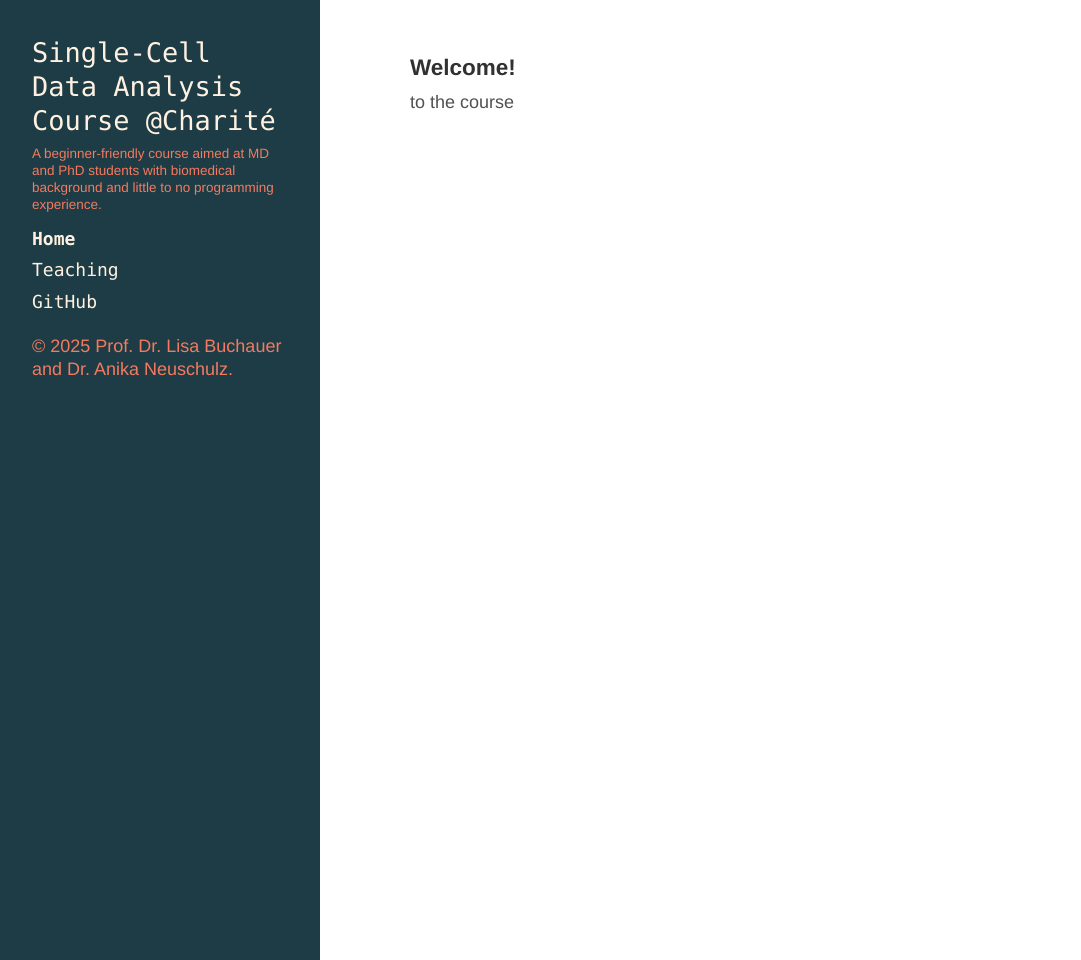
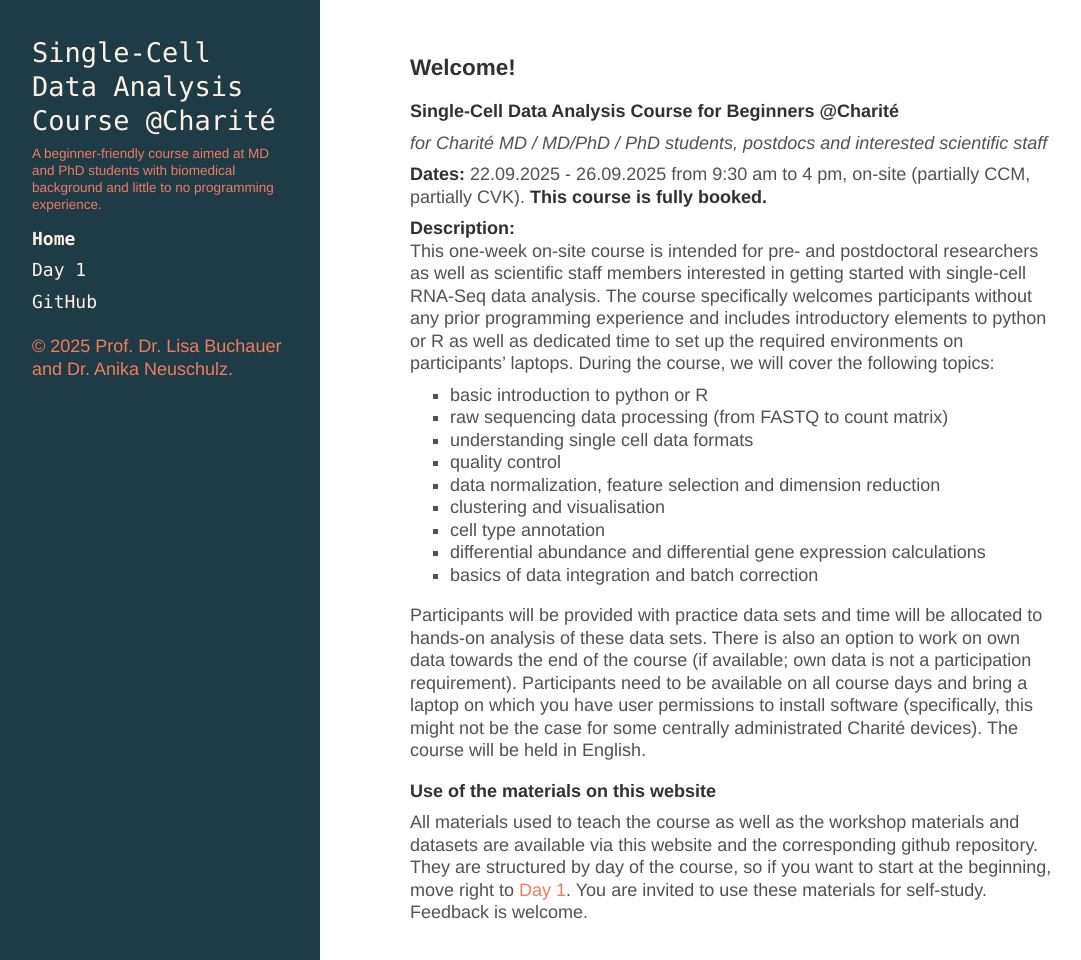
Before and after one commit to buchauer-lab/charite-sc-data-course, a Jekyll site: the page built from docs/index.md, in a window 1280 px wide and 960 px high. Shown: the whole window, without its empty margins (4-1085 px from the left). Built offline with Jekyll 4.4.1, drawn with Linux system fonts in a browser that asks for light colours; nearby versions of some CDN libraries; a style sheet for code colours, icons or effects is not loaded.

Commit message:
course description

```diff
--- a/docs/teaching.md
+++ b/docs/Day1.md
@@ -1,7 +1,7 @@
 ---
 layout: page
-title: Teaching
-order: 4
+title: Day 1
+order: 2
 ---
 
 ### Upcoming Courses
--- a/docs/index.md
+++ b/docs/index.md
@@ -6,4 +6,26 @@ order: 1
 
 ### Welcome!
 
-to the course
+#### __Single-Cell Data Analysis Course for Beginners @Charité__
+
+_for Charité MD / MD/PhD / PhD students, postdocs and interested scientific staff_
+
+**Dates:** 22.09.2025 - 26.09.2025 from 9:30 am to 4 pm, on-site (partially CCM, partially CVK). __This course is fully booked.__
+
+**Description:**
+This one-week on-site course is intended for pre- and postdoctoral researchers as well as scientific staff members interested in getting started with single-cell RNA-Seq data analysis. The course specifically welcomes participants without any prior programming experience and includes introductory elements to python or R as well as dedicated time to set up the required environments on participants' laptops. During the course, we will cover the following topics:
+
+- basic introduction to python or R
+- raw sequencing data processing (from FASTQ to count matrix)
+- understanding single cell data formats
+- quality control
+- data normalization, feature selection and dimension reduction
+- clustering and visualisation
+- cell type annotation
+- differential abundance and differential gene expression calculations
+- basics of data integration and batch correction
+
+Participants will be provided with practice data sets and time will be allocated to hands-on analysis of these data sets. There is also an option to work on own data towards the end of the course (if available; own data is not a participation requirement). Participants need to be available on all course days and bring a laptop on which you have user permissions to install software (specifically, this might not be the case for some centrally administrated Charité devices). The course will be held in English.
+
+#### Use of the materials on this website
+All materials used to teach the course as well as the workshop materials and datasets are available via this website and the corresponding github repository. They are structured by day of the course, so if you want to start at the beginning, move right to [Day 1](https://buchauer-lab.github.io/charite-sc-data-course/Day1). You are invited to use these materials for self-study. Feedback is welcome.
```
